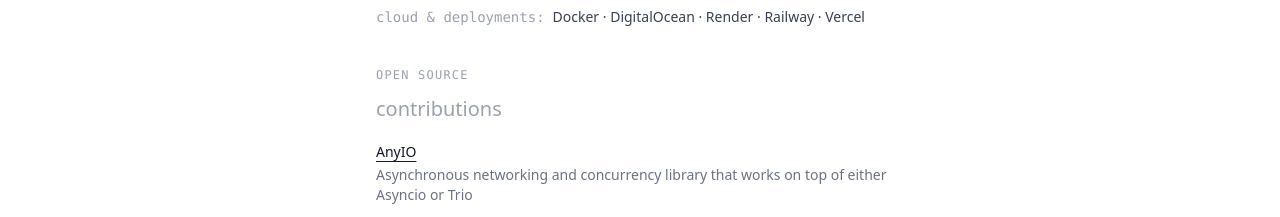
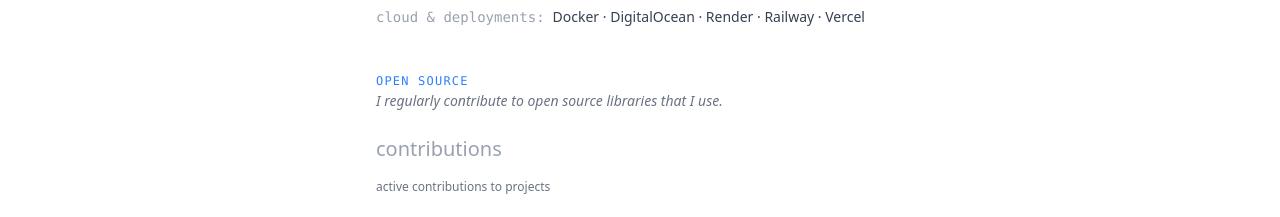
Before and after one commit to EmmanuelNiyonshuti/blog, a Next.js app: page / in a window 1280 px wide. Shown: the part 468-685 px from the top of the page. Built offline with nearby package versions, Linux system fonts and the light colour scheme; no server answers.

Commit message:
update homepage

```diff
--- a/app/(main)/page.js
+++ b/app/(main)/page.js
@@ -1,10 +1,21 @@
 import Link from 'next/link';
 
-const Section = ({ label, children }) => (
+const Section = ({ label, href, children }) => (
  <div className="space-y-3">
+    {href ? (
+      <a
+        href={href}
+        target="_blank"
+        rel="noopener noreferrer"
+        className="text-xs uppercase tracking-widest text-blue-500 dark:text-blue-400 font-mono hover:text-blue-600 dark:hover:text-blue-400 transition-colors"
+      >
+        {label}
+      </a>
+    ) : (
       <p className="text-xs uppercase tracking-widest text-gray-400 dark:text-gray-500 font-mono">
         {label}
       </p>
+    )}
     <div>{children}</div>
   </div>
 );
@@ -101,17 +112,24 @@
         </div>
       </Section>
 
-      <Section label="open source">
+    <Section label="open source" href="https://opensource.com/resources/what-open-source">
       <div className="space-y-6">
+        <p className="text-sm text-gray-500 dark:text-gray-400 italic">
+          I regularly contribute to open source libraries that I use.
+        </p>
         <div className="space-y-2">
           <div className="space-y-4">
             <p className="text-xl text-gray-400 dark:text-gray-500">contributions</p>
+            <p className="text-xs text-gray-500 dark:text-gray-500">active contributions to projects</p>
             {contributions.map((p) => <ProjectItem key={p.name} {...p} />)}
             ...
           </div>
+          <div className="space-y-4">
             <p className="text-xl text-gray-400 dark:text-gray-500">projects</p>
+            <p className="text-xs text-gray-500 dark:text-gray-500">open source tools I built and maintain</p>
             {mine.map((p) => <ProjectItem key={p.name} {...p} />)}
             ...
+          </div>
         </div>
       </div>
     </Section>
```
Lines whose indentation alone changed are shown as unchanged.
